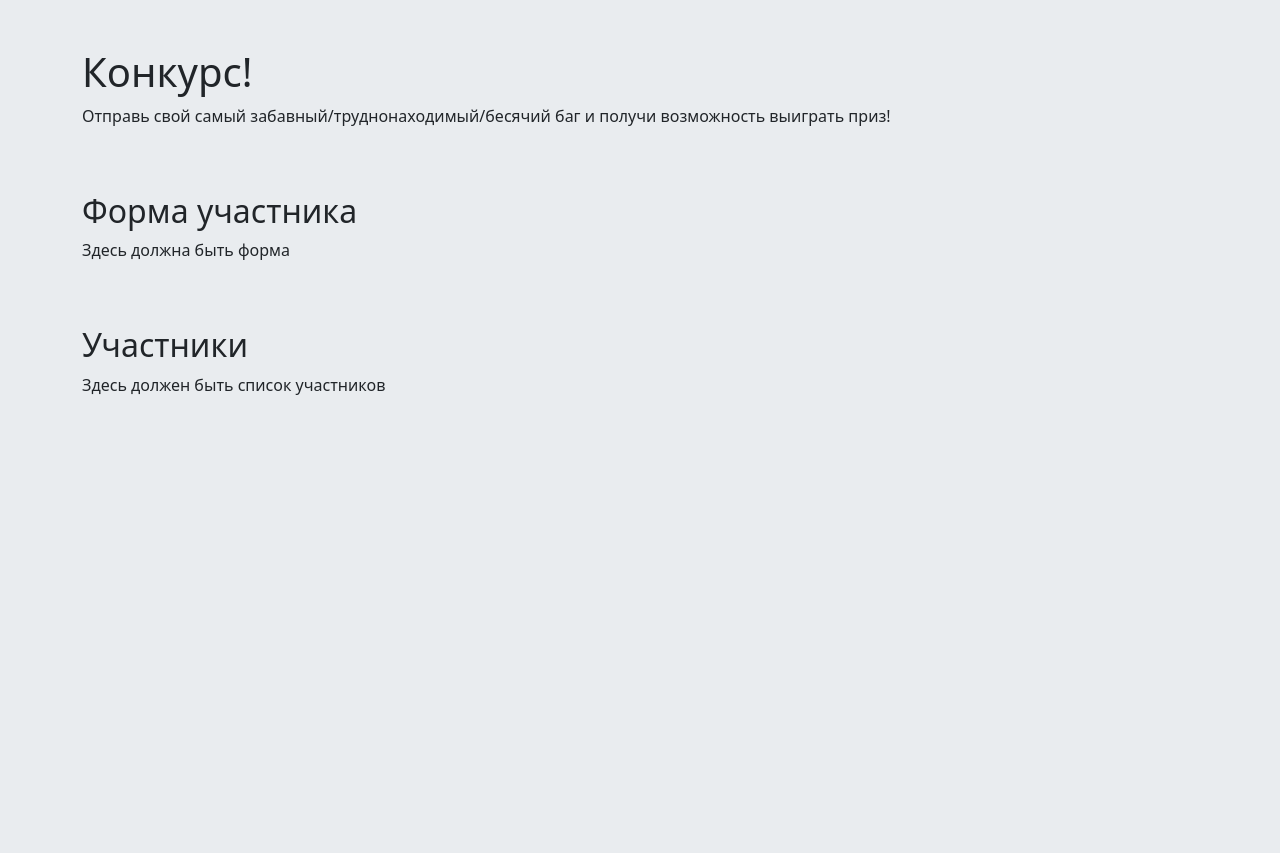
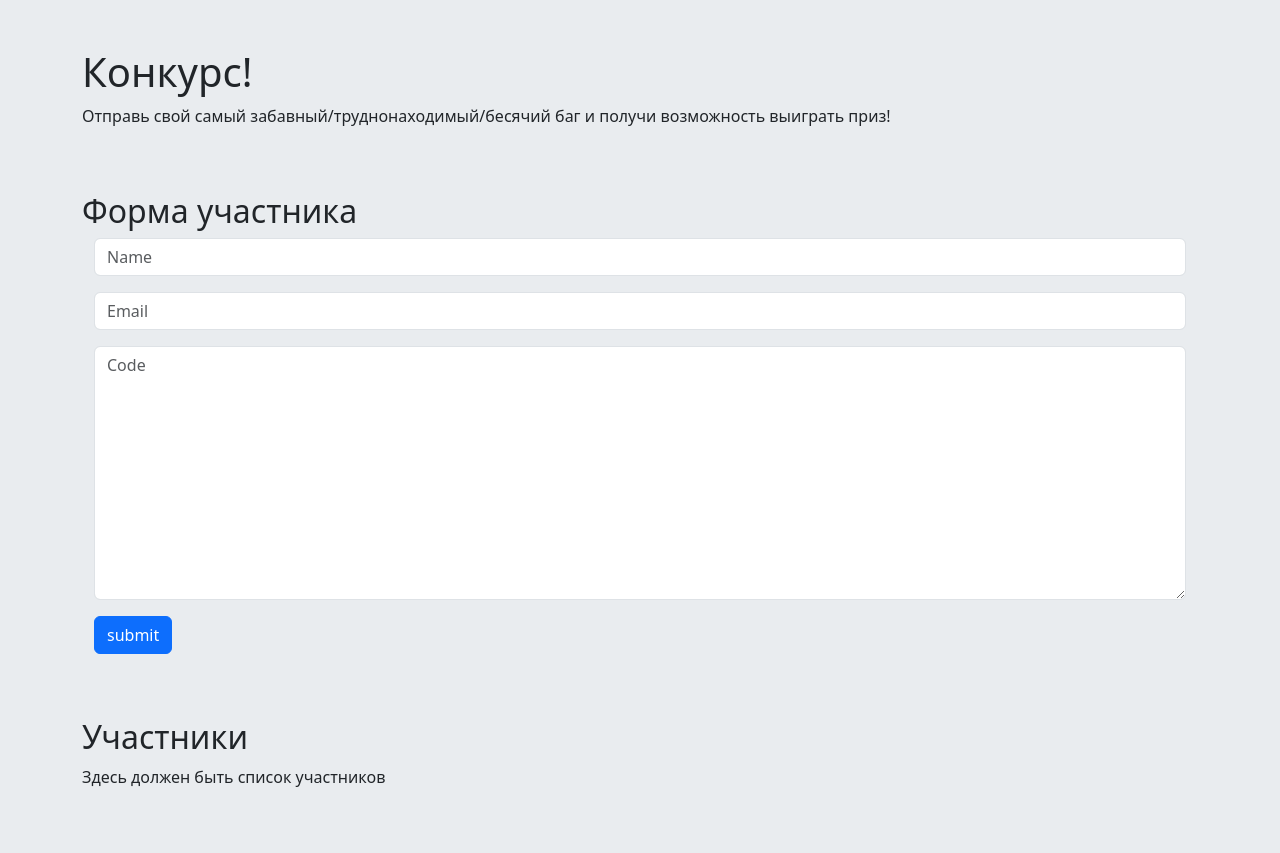
Before and after one commit to vsp210/test_task, a Django app: page / in a window 1280 px wide. Before the commit the page ends 395 px from the top, so only its background shows below. Run offline with Django 3.2, Linux system fonts and the light colour scheme.

Commit message:
add_form

```diff
--- /dev/null
+++ b/contest/forms.py
@@ -0,0 +1,11 @@
+from django import forms
+from .models import *
+
+
+class ParticipantForm(forms.ModelForm):
+    name = forms.CharField(label='', widget=forms.TextInput(attrs={'class': 'form-input', 'placeholder': 'Name', 'class': 'form-control'}))
+    email = forms.EmailField(label='', widget=forms.EmailInput(attrs={'class': 'form-input', 'placeholder': 'Email', 'class': 'form-control'}))
+    code = forms.CharField(label='', widget=forms.Textarea(attrs={'rows': 10, 'placeholder': 'Code', 'class': 'form-control'}))
+    class Meta:
+        model = Participant
+        fields = ['name', 'email', 'code']
--- a/contest/templates/contest/contest.html
+++ b/contest/templates/contest/contest.html
@@ -3,7 +3,6 @@
 <head>
   <meta charset="UTF-8">
   <meta name="viewport" content="width=device-width, initial-scale=1.0">
-
   <title>Конкурс</title>
 
   <link href="https://cdn.jsdelivr.net/npm/bootstrap@5.3.3/dist/css/bootstrap.min.css" rel="stylesheet" integrity="sha384-QWTKZyjpPEjISv5WaRU9OFeRpok6YctnYmDr5pNlyT2bRjXh0JMhjY6hW+ALEwIH" crossorigin="anonymous">
@@ -17,10 +16,26 @@
         <p>Отправь свой самый забавный/труднонаходимый/бесячий баг и получи возможность выиграть приз!</p>
       </header>
 
-      <div>
+      <div class="bd-example">
         <h2>Форма участника</h2>
-
-        <p>Здесь должна быть форма</p>
+        <div class="container-fluid">
+            <form method="post">
+              {% csrf_token %}
+              <div class="mb-3">
+                  {{ form.name }}
+              </div>
+              <div class="mb-3">
+                  {{ form.email }}
+              </div>
+              <div class="mb-3">
+                  {{ form.code }}
+              </div>
+              <div class="col-auto">
+                <button type="submit" class="btn btn-primary mb-3">submit</button>
+              </div>
+              {{ massege }}
+          </form>
+        </div>
       </div>
 
       <div>
@@ -32,5 +47,6 @@
       </div>
     </div>
   </section>
+
 </body>
 </html>
--- a/contest/urls.py
+++ b/contest/urls.py
@@ -2,5 +2,5 @@ from django.urls import path
 from . import views
 
 urlpatterns = [
-    path('', views.ContestView.as_view(), name='contest'),
+    path('', views.ContestView, name='contest'),
 ]
--- a/contest/views.py
+++ b/contest/views.py
@@ -1,10 +1,45 @@
 from django.http import Http404
-from django.views.generic.base import TemplateView
+from django.shortcuts import redirect, render
+from django.views.generic import CreateView
+
+
+from .forms import ParticipantForm
 
 from .models import Participant
 
 
-class ContestView(TemplateView):
+# class ContestView(CreateView):
+#     """Страница конкурса"""
+#     template_name = 'contest/contest.html'
+#     model = Participant
+#     form_class = ParticipantForm
+
+#     def get_context_data(self, **kwargs):
+#         context = super().get_context_data(**kwargs)
+#         massege = ''
+#         context['massege'] = massege
+#         return context
+
+#     def form_valid(self, form):
+#         if form.is_valid():
+#             massege = "Спасибо за участие!"
+#             self.object = form.save()  # сохраняем модель в базе данных
+#             return super().form_valid(form)
+#         else:
+#             print('sgdfdsg')
+#             return super().form_invalid(form)
+
+def ContestView(request):
     """Страница конкурса"""
-
-    template_name = 'contest/contest.html'
+    participant = Participant.objects.all()
+    massege = ''
+    if request.method == 'POST':
+        form = ParticipantForm(request.POST)
+        if form.is_valid():
+            form.save()
+            massege = 'Спасибо за участие!'
+        else:
+            massege = 'Ошибка'
+    else:
+        form = ParticipantForm()
+    return render(request, 'contest/contest.html', {'form': form, 'massege': massege})
--- a/test_task/settings.py
+++ b/test_task/settings.py
@@ -37,7 +37,6 @@ INSTALLED_APPS = [
     'django.contrib.sessions',
     'django.contrib.messages',
     'django.contrib.staticfiles',
-
     'contest'
 ]
 
@@ -82,6 +81,7 @@ DATABASES = {
     }
 }
 
+DEFAULT_AUTO_FIELD = 'django.db.models.BigAutoField'
 
 # Password validation
 # https://docs.djangoproject.com/en/2.2/ref/settings/#auth-password-validators
@@ -105,7 +105,7 @@ AUTH_PASSWORD_VALIDATORS = [
 # Internationalization
 # https://docs.djangoproject.com/en/2.2/topics/i18n/
 
-LANGUAGE_CODE = 'en-us'
+LANGUAGE_CODE = 'ru'
 
 TIME_ZONE = 'UTC'
 
```
Also changed, not shown: contest/migrations/0002_alter_participant_name.py (added), 1 other file.
